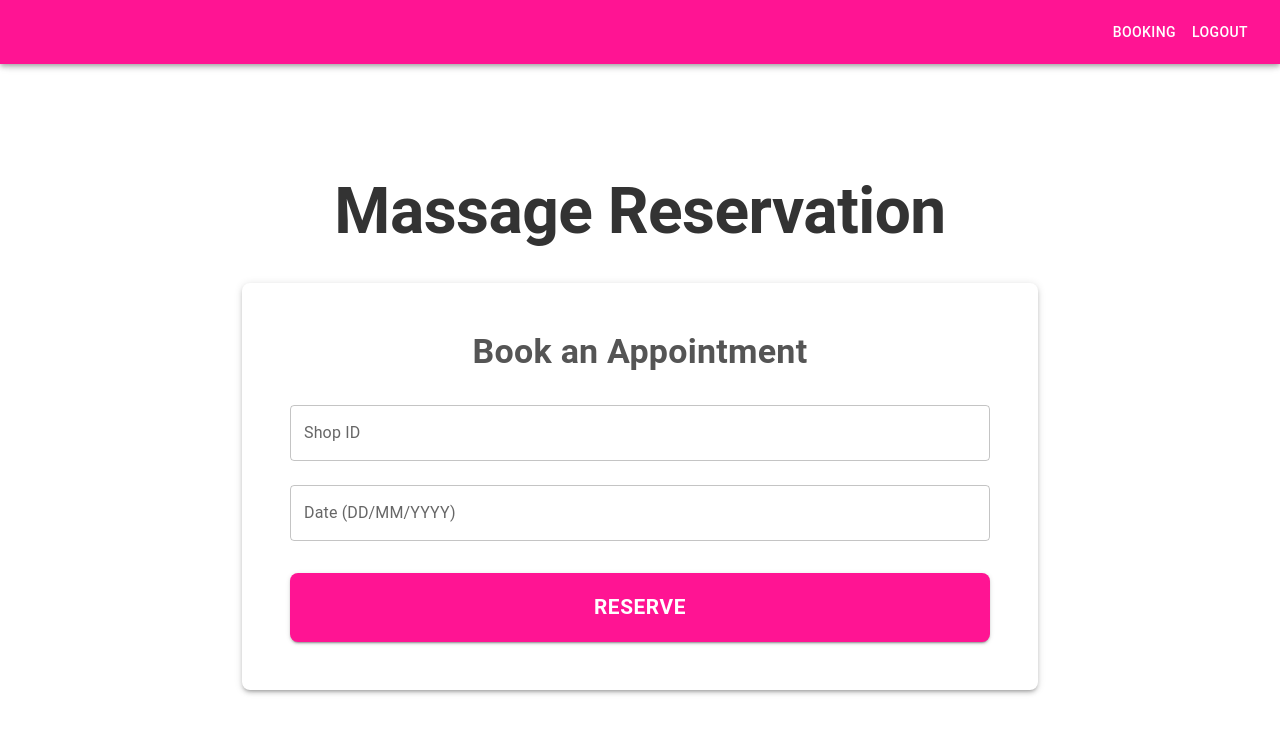
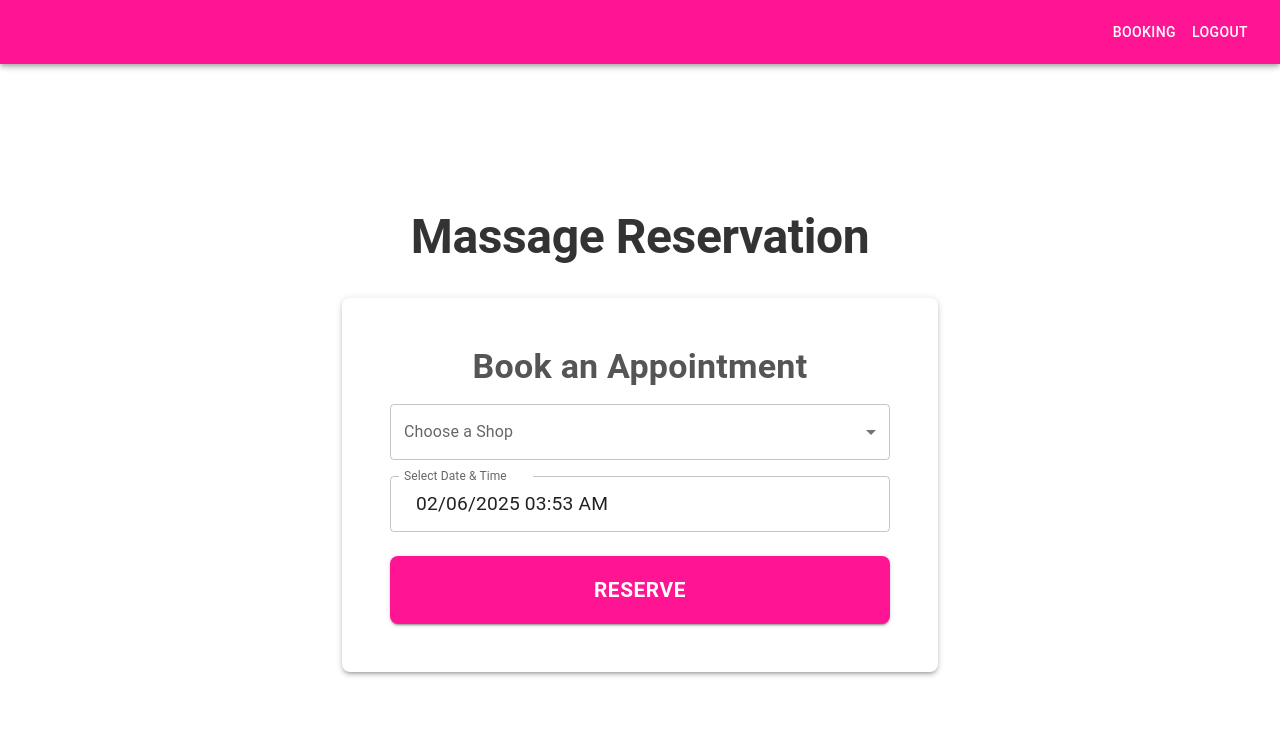
Before and after one commit to mindwua/massage_reservation, a React (Vite) app in the folder frontend/: page /Reservation in a window 1280 px wide. Shown: the top 734 px of the page. Built offline with nearby package versions, Linux system fonts and the light colour scheme; sample sign-in values are in the browser's storage.

Commit message:
Change UI Reservation datepicker , dropdown edit state error

```diff
--- a/frontend/package.json
+++ b/frontend/package.json
@@ -10,13 +10,17 @@
     "preview": "vite preview"
   },
   "dependencies": {
+    "@date-io/dayjs": "^3.2.0",
     "@emotion/react": "^11.14.0",
     "@emotion/styled": "^11.14.0",
     "@mui/icons-material": "^6.4.3",
+    "@mui/lab": "^6.0.0-beta.26",
     "@mui/material": "^6.4.3",
     "@mui/x-date-pickers": "^7.25.0",
+    "@mui/x-date-pickers-pro": "^7.25.0",
     "axios": "^1.7.9",
     "cors": "^2.8.5",
+    "dayjs": "^1.11.13",
     "dotenv": "^16.4.7",
     "react": "^18.3.1",
     "react-dom": "^18.3.1",
--- a/frontend/src/components/Login.jsx
+++ b/frontend/src/components/Login.jsx
@@ -22,7 +22,7 @@ function LoginForm() {
     event.preventDefault();
 
     if (!email || !password) {
-      setError("กรุณากรอกข้อมูลให้ครบถ้วน");
+      setError("Please fill in all the required information.");
       return;
     }
 
@@ -41,10 +41,10 @@ function LoginForm() {
       console.error("Error:", error);
       if (error.response) {
         const errorMessage =
-          error.response.data.msg || "เกิดข้อผิดพลาดในการเข้าสู่ระบบ";
+          error.response.data.message || "An error occurred while logging in.";
         setError(errorMessage);
       } else {
-        setError("เกิดข้อผิดพลาดในการเชื่อมต่อ");
+        setError("An error occurred while connecting.");
       }
     } finally {
       setLoading(false);
--- a/frontend/src/components/RegisterForm.jsx
+++ b/frontend/src/components/RegisterForm.jsx
@@ -7,6 +7,8 @@ import {
   Box,
   Typography,
 } from "@mui/material";
+import { useNavigate } from "react-router-dom";
+
 
 function RegisterForm() {
   const [name, setName] = useState("");
@@ -17,10 +19,13 @@ function RegisterForm() {
   const [response, setResponse] = useState(null);
   const [error, setError] = useState("");
 
+    const navigate = useNavigate();
+
+
   const handleSubmit = async (event) => {
     event.preventDefault();
     if (!name || !email || !password || !telephone) {
-      setError("กรุณากรอกข้อมูลให้ครบถ้วน");
+      setError("Please fill in all the required information.");
       return;
     }
 
@@ -29,14 +34,17 @@ function RegisterForm() {
       setLoading(true);
       const res = await axios.post("/api/v1/register", payload);
       setResponse(res.data);
+
+      navigate("/login");
+
     } catch (error) {
       console.error("Error:", error);
       if (error.response) {
         const errorMessage =
-          error.response.data.message || "เกิดข้อผิดพลาดในการส่งข้อมูล";
+          error.response.data.message || "An error occurred while sending the data.";
         setError(errorMessage);
       } else {
-        setError("เกิดข้อผิดพลาดในการเชื่อมต่อ");
+        setError("An error occurred while connecting.");
       }
     } finally {
       setLoading(false);
@@ -51,7 +59,7 @@ function RegisterForm() {
         justifyContent: "center",
         alignItems: "center",
         width: "100%",
-        height: "50vh",
+        height: "40vh",
         padding: 8,
       }}
     >
@@ -149,6 +157,22 @@ function RegisterForm() {
               "Register"
             )}
           </Button>
+
+                    <Typography
+                      sx={{
+                        marginTop: 2,
+                        textAlign: "center",
+                        color: "#FF1493",
+                        fontWeight: "bold",
+                        cursor: "pointer",
+                        "&:hover": {
+                          textDecoration: "underline",
+                        },
+                      }}
+                      onClick={() => navigate("/login")}
+                    >
+                      Sing In
+                    </Typography>
         </form>
       </Box>
     </Box>
--- a/frontend/src/components/Reservation.jsx
+++ b/frontend/src/components/Reservation.jsx
@@ -1,19 +1,63 @@
 import React, { useState, useEffect } from "react";
+import dayjs from "dayjs";
 import axios from "axios";
+import { LocalizationProvider, DateTimePicker } from "@mui/x-date-pickers";
+import { AdapterDayjs } from "@mui/x-date-pickers/AdapterDayjs";
 import {
   AppBar,
   Toolbar,
   Typography,
   Button,
-  TextField,
   CircularProgress,
   Box,
+  MenuItem,
+  Select,
+  FormControl,
+  InputLabel,
 } from "@mui/material";
 import { useNavigate } from "react-router-dom";
 
+const shops = [
+  {
+    id: "1",
+    name: "Relax Haven Spa",
+    hours: "10:00 AM - 10:00 PM",
+    phone: "02-234-3409",
+    address: "123 Sukhumvit Rd, Bangkok",
+  },
+  {
+    id: "2",
+    name: "Zen Thai Massage",
+    hours: "09:00 AM - 09:00 PM",
+    phone: "02-987-6543",
+    address: "88 Silom Rd, Bangkok",
+  },
+  {
+    id: "3",
+    name: "Tranquil Touch",
+    hours: "08:00 AM - 08:00 PM",
+    phone: "02-456-7890",
+    address: "56 Sathorn Rd, Bangkok",
+  },
+  {
+    id: "4",
+    name: "Serene Spa",
+    hours: "11:00 AM - 11:00 PM",
+    phone: "02-321-5678",
+    address: "99 Rama IV Rd, Bangkok",
+  },
+  {
+    id: "5",
+    name: "Blissful Retreat",
+    hours: "07:00 AM - 07:00 PM",
+    phone: "02-765-4321",
+    address: "77 Ratchada Rd, Bangkok",
+  },
+];
+
 function Reservation() {
   const [shopId, setShopId] = useState("");
-  const [date, setDate] = useState("");
+  const [dateTime, setDateTime] = useState(dayjs());
   const [loading, setLoading] = useState(false);
   const [response, setResponse] = useState(null);
   const [error, setError] = useState("");
@@ -28,54 +72,45 @@ function Reservation() {
   }, [navigate]);
 
   const handleLogout = async () => {
-    const token = localStorage.getItem("authToken");
-    if (!token) return navigate("/login");
-
-    try {
-      await axios.post(
-        "/api/v1/logout",
-        {},
-        {
-          headers: { Authorization: `Bearer ${token}` },
-        }
-      );
-    } catch (err) {
-      console.error("Logout failed:", err);
-    } finally {
     localStorage.removeItem("authToken");
     navigate("/login");
-    }
   };
-
   const handleSubmit = async (event) => {
     event.preventDefault();
 
+    if (!shopId) {
+      setError("Please select a shop before making a reservation.");
+      return;
+    }
+
     const token = localStorage.getItem("authToken");
     if (!token) {
-      setError("กรุณาเข้าสู่ระบบก่อนทำการจอง");
+      setError("Please log in before making a reservation.");
       return navigate("/login");
     }
 
-    const payload = { shopId, date };
+    const payload = { shopId, dateTime: dateTime.toISOString() };
 
     try {
       setLoading(true);
-      const res = await axios.post(
-        "http://localhost:3001/api/v1/booking",
-        payload,
-        {
+      setError("");
+
+      const res = await axios.post("/api/v1/booking", payload, {
         headers: { Authorization: `Bearer ${token}` },
-        }
-      );
+      });
 
       setResponse(res.data);
       setError("");
     } catch (err) {
-      setError("Please enter the bookinginformation ");
+      const errorMessage = err.response?.data?.message || "An error occurred while making the reservation. Please try again.";
+      setError(errorMessage);
     } finally {
       setLoading(false);
     }
   };
+
+
+  const selectedShop = shops.find((shop) => shop.id === shopId);
 
   return (
     <>
@@ -84,8 +119,7 @@ function Reservation() {
           <Typography variant="h6" sx={{ flexGrow: 1 }}></Typography>
           <Button color="inherit" onClick={() => navigate("/booking")}>
             Booking
-          </Button>{" "}
-          {}
+          </Button>
           <Button color="inherit" onClick={handleLogout}>
             Logout
           </Button>
@@ -100,13 +134,13 @@ function Reservation() {
           alignItems: "center",
           width: "100%",
           height: "50vh",
-          paddingTop: "64px",
+          paddingTop: "80px",
         }}
       >
         <Typography
           variant="h2"
           sx={{
-            fontSize: "4rem",
+            fontSize: "3rem",
             fontWeight: "bold",
             marginBottom: 4,
             color: "#333",
@@ -117,7 +151,7 @@ function Reservation() {
 
         <Box
           sx={{
-            width: 700,
+            width: 500,
             padding: 6,
             bgcolor: "white",
             borderRadius: 2,
@@ -142,22 +176,57 @@ function Reservation() {
           )}
 
           <form onSubmit={handleSubmit}>
-            <TextField
-              fullWidth
-              label="Shop ID"
-              variant="outlined"
+            <FormControl fullWidth sx={{ marginBottom: 2 }}>
+              <InputLabel>Choose a Shop</InputLabel>
+              <Select
                 value={shopId}
                 onChange={(e) => setShopId(e.target.value)}
-              margin="normal"
+              >
+                {shops.map((shop) => (
+                  <MenuItem key={shop.id} value={shop.id}>
+                    {shop.name} ({shop.hours})
+                  </MenuItem>
+                ))}
+              </Select>
+            </FormControl>
+
+            {selectedShop && (
+              <Box sx={{ marginBottom: 2, padding: 2, bgcolor: "#f9f9f9", borderRadius: 2 }}>
+                <Typography variant="body1">
+                  <strong>📍 Address:</strong> {selectedShop.address}
+                </Typography>
+                <Typography variant="body1">
+                  <strong>📞 Phone:</strong> {selectedShop.phone}
+                </Typography>
+                <Typography variant="body1">
+                  <strong>🕒 Open Hours:</strong> {selectedShop.hours}
+                </Typography>
+              </Box>
+            )}
+
+            <LocalizationProvider dateAdapter={AdapterDayjs}>
+              <DateTimePicker
+                label="Select Date & Time"
+                value={dateTime}
+                onChange={(newValue) => setDateTime(newValue)}
+                minDateTime={dayjs()}
+                sx={{
+                  width: "100%",
+                  "& .MuiInputBase-root": {
+                    fontSize: "1.2rem",
+                    padding: "12px",
+                    height: "56px",
+                  },
+                }}
+                slotProps={{
+                  textField: {
+                    fullWidth: true,
+                    variant: "outlined",
+                  },
+                }}
               />
-            <TextField
-              fullWidth
-              label="Date (DD/MM/YYYY)"
-              variant="outlined"
-              value={date}
-              onChange={(e) => setDate(e.target.value)}
-              margin="normal"
-            />
+            </LocalizationProvider>
+
             <Button
               fullWidth
               variant="contained"
@@ -174,11 +243,7 @@ function Reservation() {
                 },
               }}
             >
-              {loading ? (
-                <CircularProgress size={24} color="inherit" />
-              ) : (
-                "Reserve"
-              )}
+              {loading ? <CircularProgress size={24} color="inherit" /> : "Reserve"}
             </Button>
           </form>
         </Box>
```
Also changed, not shown: 1 other file (tests, documents, lock files or other folders). Lines whose indentation alone changed are shown as unchanged.
